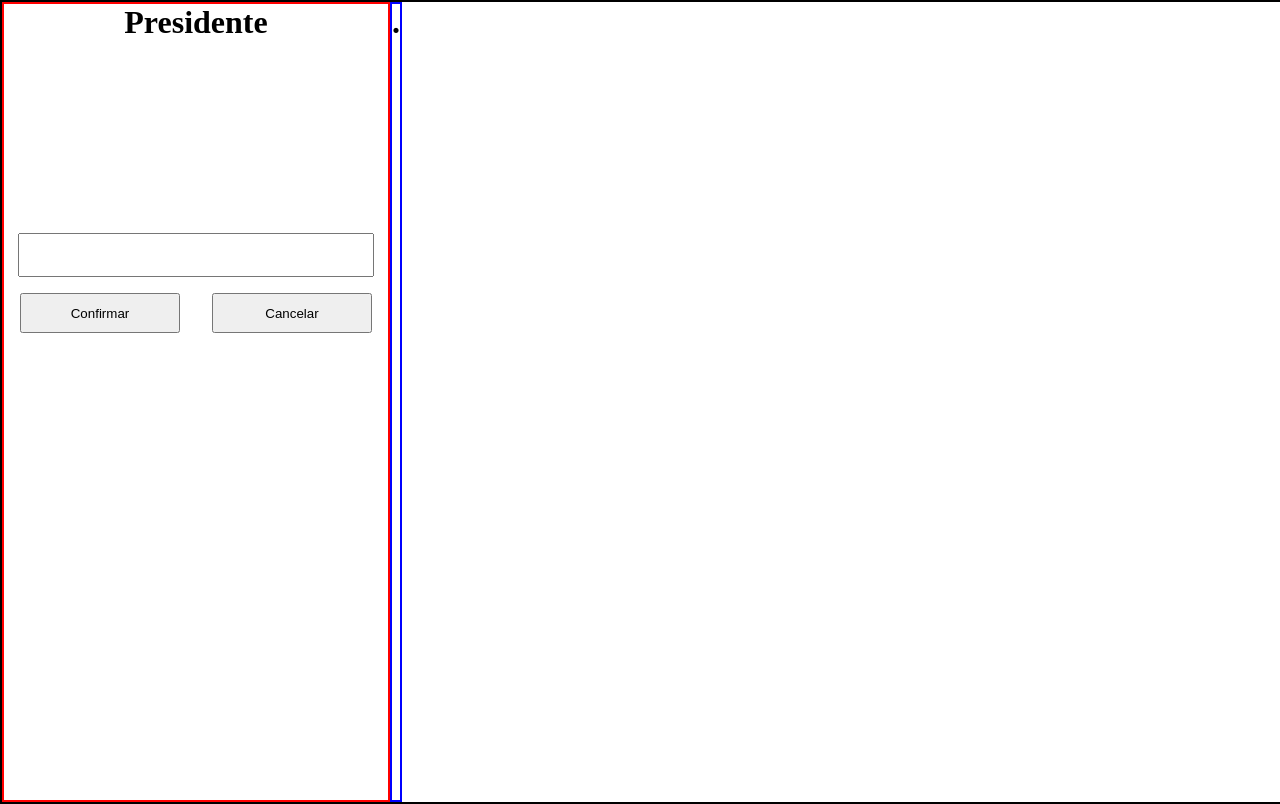
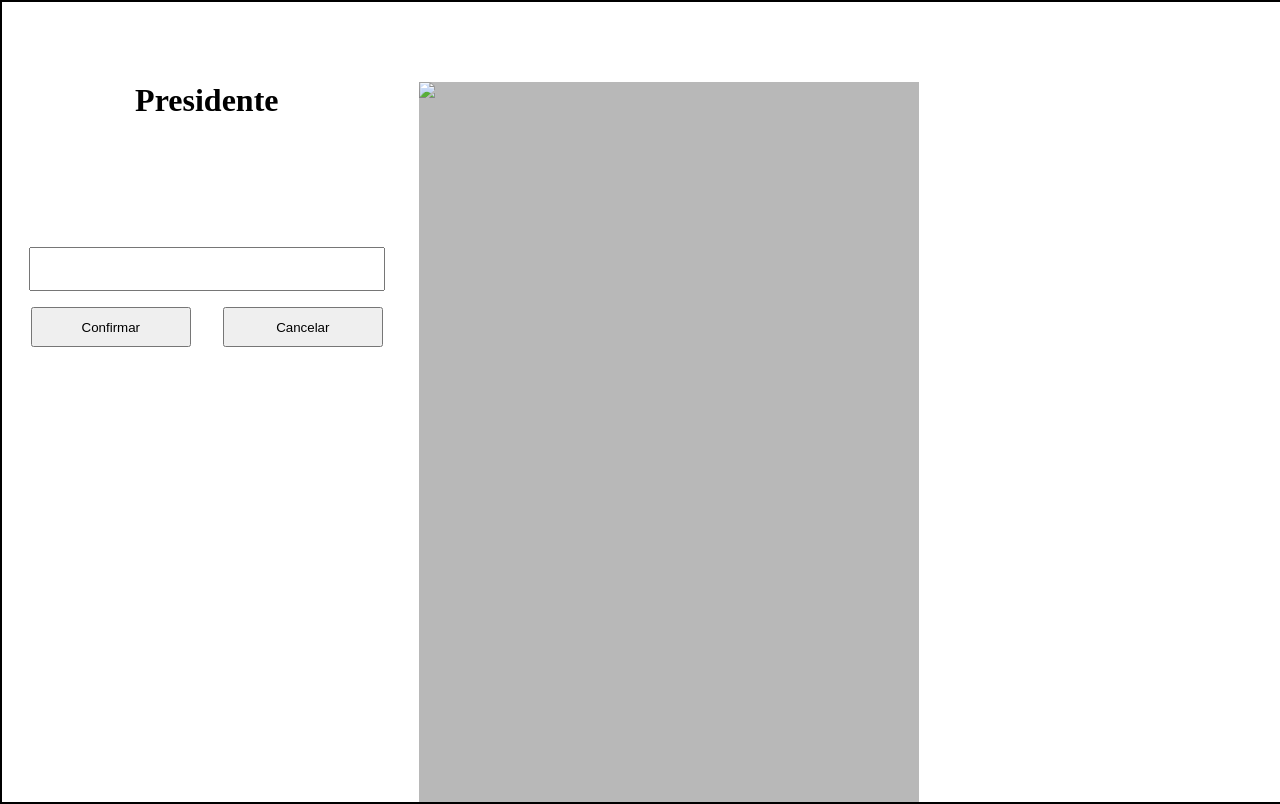
Before and after one commit to Richardsan1/urnaEletronica, a Django app: template urna/templates/vote.html in a window 1280 px wide. Run offline with Django 4.2, Linux system fonts and the light colour scheme; the template is opened without the code that fills it, so the values that code supplies are empty.

Commit message:
add a lot of things

```diff
--- a/main/urls.py
+++ b/main/urls.py
@@ -25,4 +25,5 @@ urlpatterns = [
     path('register/save/', views.register_view_POST),
     path('', views.vote_view_GET),
     path('api/candidates/', views.vote_view_GET_candidates),
+    path('logout/', views.logout_view_GET),
 ]
--- a/urna/forms.py
+++ b/urna/forms.py
@@ -3,12 +3,10 @@ from urna.models import Citizen
 
 class loginForm(forms.Form):
     rm = forms.CharField(max_length=10, label='Registro de Matrícula')
-    password = forms.CharField(max_length=20, widget=forms.PasswordInput, label='Senha')
 
 class register(forms.Form):
     name = forms.CharField(max_length=50, label='Nome')
     rm = forms.CharField(max_length=10, label='Registro de matrícula')
-    password = forms.CharField(max_length=20, widget=forms.PasswordInput, label='Senha')
     class meta:
         model = Citizen()
-        fields = ['name', 'rm' , 'password']
+        fields = ['name', 'rm']
--- a/urna/models.py
+++ b/urna/models.py
@@ -1,9 +1,9 @@
 from django.db import models
 
+# Banco modelado por Richard
 class Citizen(models.Model):
     rm = models.IntegerField(primary_key=True)
     name = models.CharField(max_length=50)
-    password = models.CharField(max_length=20)
     voted = models.BooleanField(default=False)
 
 class Candidate(models.Model):
--- a/urna/static/css/vote.css
+++ b/urna/static/css/vote.css
@@ -1,3 +1,4 @@
+/* ajuste no css feito por Vargas*/
 *{
     margin: 0;
     padding: 0;
@@ -6,8 +7,9 @@ form{
     display: flex;
     flex-direction: column;
     align-items: center;
+    margin-top: 10vh;
 
-    border: 2px red solid;
+    margin-left: 1vw;
 }
 .buttons{
     display: flex;
@@ -21,7 +23,7 @@ button{
     height: 2.5rem;
 }
 h1{
-    margin-bottom: 12rem;
+    margin-bottom: 8rem;
 }
 input{
     width: 22rem;
@@ -37,5 +39,15 @@ body{
 
 }
 .candidato{
-    border: 2px blue solid;
+    display: flex;
+    flex-direction: column;
+    align-items: center;
+    margin-top: 10vh;
+    margin-left: 20px;
+    background-color: rgb(184, 184, 184);
+    width: 500px;
 }
+.candidato img
+{
+    width: 500px;
+}
--- a/urna/static/js/vote.js
+++ b/urna/static/js/vote.js
@@ -1,4 +1,22 @@
 async function getCandidate(x){
-    let candidate = await fetch(`/api/candidate?id=${x}`);
-    return candidate
+    fetch(`/api/candidates?id=${x.value}`, {
+        method: "GET",
+        headers: {"Content-type": "application/json;charset=UTF-8"}
+    })
+        .then(response => response.json())
+        .then(json => {
+            if (json.error == undefined){
+                document.getElementById("candidateName").innerHTML = "Nome: "+json.name;
+                document.getElementById("candidateImg").src = json.photo;
+                document.getElementById("candidateDesc").innerHTML = json.description;
+                document.getElementById("candidateParty").innerHTML = "Partido: "+json.party;
+            }
+            else{
+                document.getElementById("candidateName").innerHTML = "";
+                document.getElementById("candidateImg").src = "";
+                document.getElementById("candidateDesc").innerHTML = "";
+                document.getElementById("candidateParty").innerHTML = "";
+            }
+    });
+
 }
--- a/urna/templates/vote.html
+++ b/urna/templates/vote.html
@@ -9,17 +9,22 @@
     <script src="{% static 'js/vote.js' %}"></script>
     <title>Vote</title>
 </head>
+
 <body>
     <form>
         <h1>Presidente</h1>
-        <input type="text" pattern="[0-9]" onchange="getCandidate(this)">
+        <input type="text" pattern="[0-9]" oninput="getCandidate(this)">
         <div class="buttons">
             <button type="submit">Confirmar</button>
             <button type="submit">Cancelar</button>
         </div>
     </form>
+
     <div class="candidato">
-        <h1>.</h1>
+        <img src="#" id="candidateImg">
+        <h1 id="candidateName"></h1>
+        <p id="candidateParty"></p>
+        <p id="candidateDesc"></p>
     </div>
 </body>
 </html>
```
Also changed, not shown: urna/views.py (+26 -11 lines), README.md (added), db.sqlite3.
